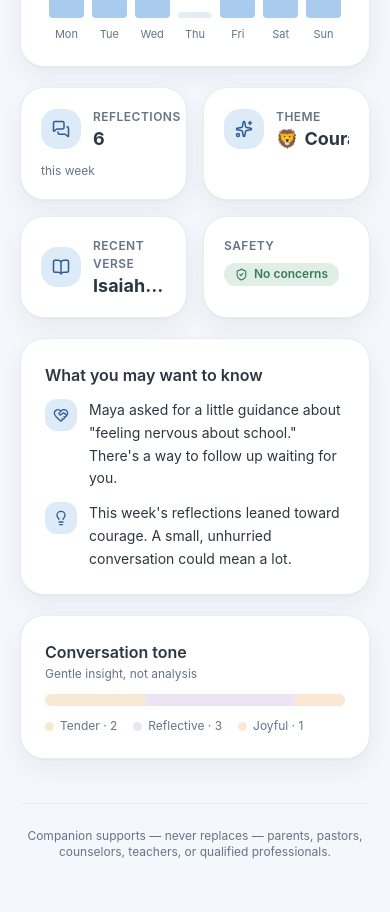
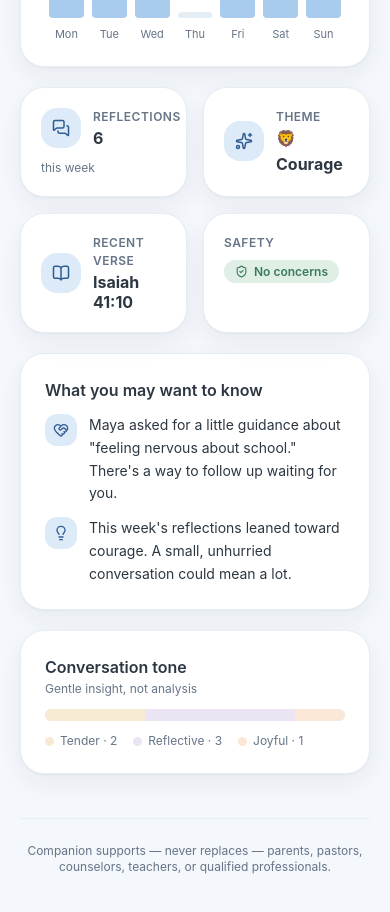
Before and after one commit to audreylena/Companion, a Next.js app: page / in a window 390 px wide. Shown: the part 1160-2072 px from the top of the page. Built offline with nearby package versions, Linux system fonts and the light colour scheme.

Commit message:
Fix Stat truncation + mobile-first stat grid

```diff
--- a/app/page.tsx
+++ b/app/page.tsx
@@ -113,13 +113,13 @@ export default function OverviewPage() {
 
           {/* side column */}
           <div className="space-y-5">
-            <div className="grid grid-cols-2 gap-4">
+            <div className="grid grid-cols-1 min-[380px]:grid-cols-2 gap-4">
               <Stat icon={MessagesSquare} label="Reflections" value={stats.count} hint="this week" />
               <Stat
                 icon={Sparkles}
                 label="Theme"
                 value={
-                  <span className="flex items-center gap-1.5">
+                  <span className="inline-flex items-center gap-1.5 flex-wrap">
                     <span aria-hidden>{themeEmoji[stats.topTheme as ThemeCategory] ?? "🌟"}</span>
                     {stats.topTheme}
                   </span>
--- a/components/ui.tsx
+++ b/components/ui.tsx
@@ -247,7 +247,7 @@ export function Stat({
         <IconBubble icon={Icon} />
         <div className="min-w-0">
           <p className="eyebrow">{label}</p>
-          <p className="text-lg font-bold leading-tight mt-0.5 truncate" style={{ color: "var(--text)" }}>
+          <p className="text-base font-bold leading-tight mt-0.5 break-words text-[var(--text)]">
             {value}
           </p>
         </div>
```
